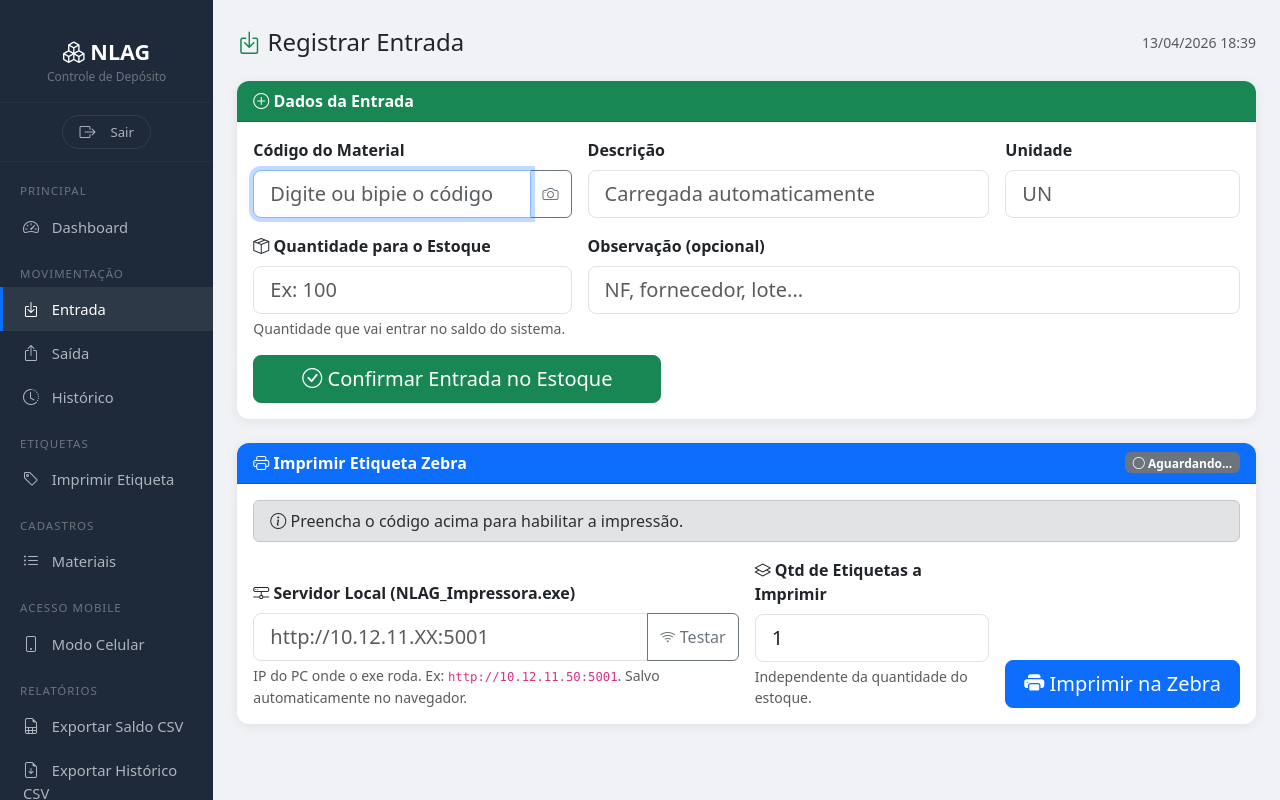
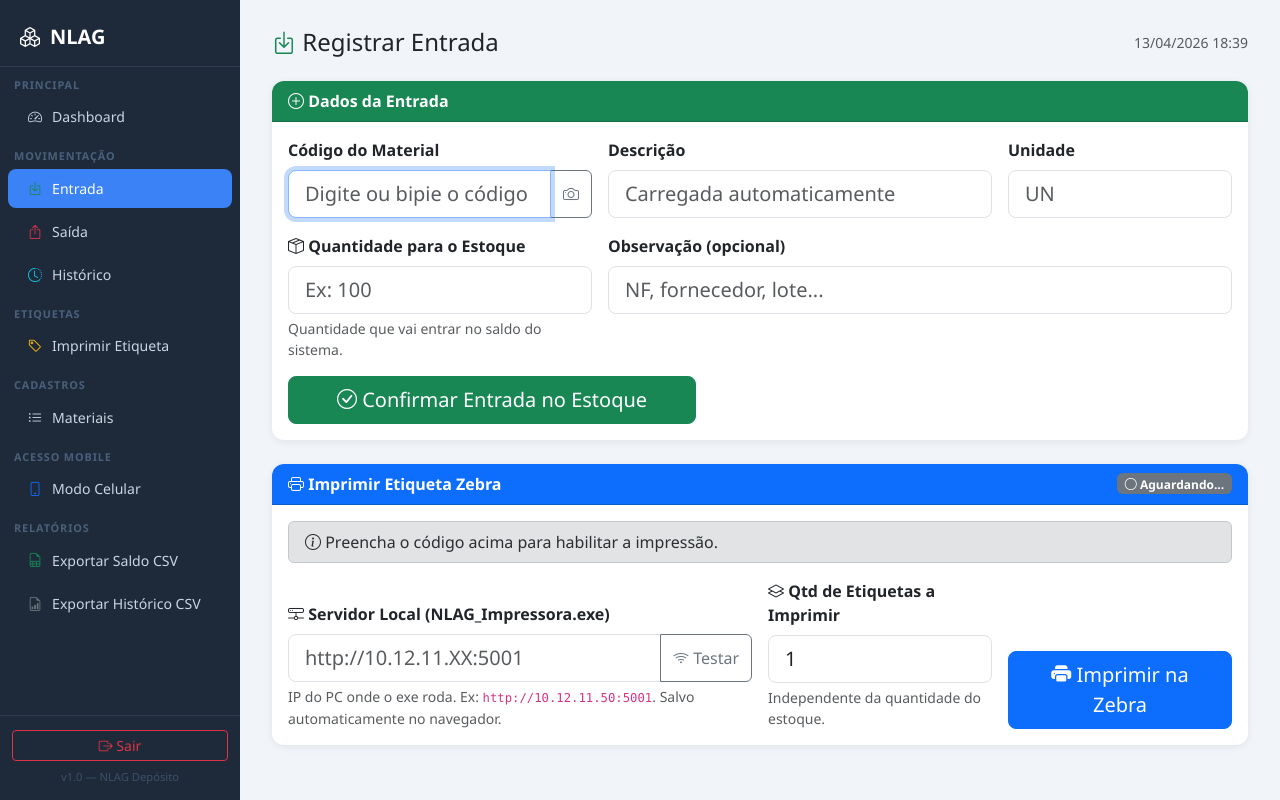
Before and after one commit to gu1001216-arch/NLAG, a Flask app: page /entrada in a window 1280 px wide. Run offline with Flask 3, Linux system fonts and the light colour scheme; the visitor is signed in with stand-in values (Sample User, id 1); data that the repository does not hold is empty; some libraries are stand-ins or nearby versions.

Commit message:
base.html

```diff
--- a/templates/base.html
+++ b/templates/base.html
@@ -3,167 +3,201 @@
 <head>
   <meta charset="UTF-8">
   <meta name="viewport" content="width=device-width, initial-scale=1">
-  <title>Depósito NLAG</title>
+  <title>NLAG — Controle de Depósito</title>
   <link href="https://cdn.jsdelivr.net/npm/bootstrap@5.3.3/dist/css/bootstrap.min.css" rel="stylesheet">
   <link href="https://cdn.jsdelivr.net/npm/bootstrap-icons@1.11.3/font/bootstrap-icons.css" rel="stylesheet">
   <style>
-    body { background-color: #f0f2f5; }
-    .sidebar {
-      min-height: 100vh; background: #1e2a3a;
-      padding-top: 20px; position: sticky;
-      top: 0; height: 100vh; overflow-y: auto;
+    :root { --sidebar-w: 240px; --sidebar-bg: #1e2a3a; --sidebar-txt: #cbd5e1; --sidebar-active: #3b82f6; }
+    body  { background: #f1f5f9; margin: 0; font-family: 'Segoe UI', sans-serif; }
+
+    /* ── Sidebar ── */
+    #sidebar {
+      width: var(--sidebar-w);
+      min-height: 100vh;
+      background: var(--sidebar-bg);
+      position: fixed; top: 0; left: 0; z-index: 1000;
+      display: flex; flex-direction: column;
+      transition: transform 0.3s ease;
     }
-    .sidebar a {
-      display: block; color: #adb5bd;
-      padding: 10px 20px; text-decoration: none;
-      font-size: 0.92rem; border-left: 3px solid transparent;
-      transition: all 0.2s;
+    #sidebar .brand {
+      padding: 22px 20px 14px;
+      color: #fff;
+      font-size: 1.25rem;
+      font-weight: 700;
+      border-bottom: 1px solid #2d3d50;
+      display: flex; align-items: center; gap: 10px;
     }
-    .sidebar a:hover, .sidebar a.active {
-      color: #fff; background: rgba(255,255,255,0.07);
-      border-left: 3px solid #0d6efd;
+    #sidebar .nav-section {
+      padding: 10px 14px 2px;
+      font-size: 0.68rem;
+      text-transform: uppercase;
+      letter-spacing: .08em;
+      color: #4a607a;
+      font-weight: 600;
     }
-    .sidebar a i { margin-right: 9px; font-size: 1rem; }
-    .menu-titulo {
-      color: #6c757d; font-size: 0.72rem;
-      text-transform: uppercase; letter-spacing: 1px;
-      padding: 16px 20px 5px;
+    #sidebar a.nav-link {
+      color: var(--sidebar-txt);
+      padding: 9px 20px;
+      font-size: 0.88rem;
+      border-radius: 8px;
+      margin: 2px 8px;
+      display: flex; align-items: center; gap: 10px;
+      transition: background 0.15s, color 0.15s;
+      text-decoration: none;
     }
-    .sidebar-logo { color: #fff; font-size: 1.35rem; font-weight: 700; }
-    .sidebar-sub  { color: #6c757d; font-size: 0.75rem; }
-    .sidebar-footer { padding: 20px 20px 10px; color: #3d5068; font-size: 0.70rem; text-align: center; }
-    .main-content { padding: 28px 24px; }
-    .card { border: none; border-radius: 12px; box-shadow: 0 2px 12px rgba(0,0,0,0.07); }
+    #sidebar a.nav-link:hover  { background: #2d3d50; color: #fff; }
+    #sidebar a.nav-link.active { background: var(--sidebar-active); color: #fff; }
+    #sidebar .logout-area {
+      margin-top: auto;
+      padding: 14px 12px;
+      border-top: 1px solid #2d3d50;
+    }
+
+    /* ── Main ── */
+    #main {
+      margin-left: var(--sidebar-w);
+      padding: 28px 32px;
+      min-height: 100vh;
+      transition: margin-left 0.3s ease;
+    }
+
+    /* ── Overlay mobile ── */
+    #overlay {
+      display: none;
+      position: fixed; inset: 0;
+      background: rgba(0,0,0,0.5);
+      z-index: 999;
+    }
+
+    /* ── Navbar mobile ── */
+    #navbar-mobile {
+      display: none;
+      position: sticky; top: 0; z-index: 998;
+      background: var(--sidebar-bg);
+      padding: 10px 16px;
+      align-items: center;
+      gap: 12px;
+    }
+    #navbar-mobile span { color: #fff; font-weight: 700; font-size: 1.1rem; }
+
+    @media (max-width: 768px) {
+      #sidebar       { transform: translateX(-100%); }
+      #sidebar.open  { transform: translateX(0); }
+      #main          { margin-left: 0; padding: 16px; }
+      #navbar-mobile { display: flex; }
+      #overlay.show  { display: block; }
+    }
+
+    /* ── Cards e tabelas ── */
+    .card { border: none; border-radius: 12px; box-shadow: 0 2px 8px rgba(0,0,0,.07); }
     .card-header { border-radius: 12px 12px 0 0 !important; font-weight: 600; }
-    .table thead th { background-color: #1e2a3a; color: #fff; border: none; }
-    .navbar-mobile {
-      display: none; background: #1e2a3a;
-      padding: 12px 16px; align-items: center;
-      justify-content: space-between;
-      position: sticky; top: 0; z-index: 1030;
-    }
-    .navbar-mobile .logo { color: #fff; font-size: 1.1rem; font-weight: 700; }
-    .navbar-mobile .btn-menu {
-      background: none; border: none; color: #fff;
-      font-size: 1.6rem; cursor: pointer; padding: 0; line-height: 1;
-    }
-    .overlay {
-      display: none; position: fixed; top: 0; left: 0;
-      width: 100%; height: 100%;
-      background: rgba(0,0,0,0.5); z-index: 1040;
-    }
-    .overlay.ativa { display: block; }
-    @media (max-width: 768px) {
-      .navbar-mobile { display: flex; }
-      .sidebar {
-        display: none; position: fixed; top: 0; left: 0;
-        width: 270px; height: 100vh; z-index: 1050;
-        min-height: 100vh; padding-top: 12px;
-      }
-      .sidebar.aberta { display: block; }
-      .main-content { padding: 16px 12px; }
-    }
+    .table thead th { background: #f8fafc; font-size: 0.82rem; text-transform: uppercase; letter-spacing: .04em; }
+
+    /* ── Flash messages ── */
+    .flash-container { position: sticky; top: 0; z-index: 990; }
+
     @media print {
-      .no-print, .sidebar, .navbar-mobile { display: none !important; }
-      .col-md-2 { display: none !important; }
-      .col-md-10 { width: 100% !important; flex: 0 0 100% !important; max-width: 100% !important; }
+      #sidebar, #navbar-mobile, .no-print { display: none !important; }
+      #main { margin-left: 0 !important; padding: 0 !important; }
     }
   </style>
 </head>
 <body>
-<div class="overlay" id="overlay" onclick="fecharMenu()"></div>
-<div class="navbar-mobile no-print">
-  <span class="logo"><i class="bi bi-boxes"></i> NLAG — Depósito</span>
-  <button class="btn-menu" onclick="abrirMenu()"><i class="bi bi-list"></i></button>
+
+<!-- ── Overlay mobile ── -->
+<div id="overlay" onclick="fecharMenu()"></div>
+
+<!-- ── Sidebar ── -->
+<nav id="sidebar">
+  <div class="brand">
+    <i class="bi bi-boxes"></i> NLAG
   </div>
-<div class="container-fluid p-0">
-  <div class="row g-0">
-    <div class="col-md-2 sidebar no-print" id="sidebar">
-      <div class="d-md-none text-end px-3 pb-1">
-        <button onclick="fecharMenu()" style="background:none;border:none;color:#adb5bd;font-size:1.4rem;">
-          <i class="bi bi-x-lg"></i>
-        </button>
-      </div>
-      <div class="text-center py-3 px-2">
-        <div class="sidebar-logo"><i class="bi bi-boxes"></i> NLAG</div>
-        <div class="sidebar-sub">Controle de Depósito</div>
-      </div>
-      <hr style="border-color:#2d3d50;margin:0 0 4px 0;">
-      <div class="text-center py-2">
-        <a href="/logout" style="display:inline-flex;align-items:center;gap:6px;
-           color:#adb5bd;font-size:0.82rem;text-decoration:none;
-           border:1px solid #2d3d50;border-radius:20px;padding:4px 16px;transition:all 0.2s;"
-           onmouseover="this.style.color='#fff';this.style.borderColor='#6c757d';"
-           onmouseout="this.style.color='#adb5bd';this.style.borderColor='#2d3d50';">
+
+  <div class="nav-section">Principal</div>
+  <a href="/" class="nav-link {% if request.endpoint=='index' %}active{% endif %}">
+    <i class="bi bi-speedometer2"></i> Dashboard
+  </a>
+
+  <div class="nav-section">Movimentação</div>
+  <a href="/entrada" class="nav-link {% if request.endpoint=='entrada' %}active{% endif %}">
+    <i class="bi bi-box-arrow-in-down text-success"></i> Entrada
+  </a>
+  <a href="/saida" class="nav-link {% if request.endpoint=='saida' %}active{% endif %}">
+    <i class="bi bi-box-arrow-up text-danger"></i> Saída
+  </a>
+  <a href="/historico" class="nav-link {% if request.endpoint=='historico' %}active{% endif %}">
+    <i class="bi bi-clock-history text-info"></i> Histórico
+  </a>
+
+  <div class="nav-section">Etiquetas</div>
+  <a href="/imprimir_etiqueta" class="nav-link {% if request.endpoint=='imprimir_etiqueta' %}active{% endif %}">
+    <i class="bi bi-tag text-warning"></i> Imprimir Etiqueta
+  </a>
+
+  <div class="nav-section">Cadastros</div>
+  <a href="/materiais" class="nav-link {% if request.endpoint=='materiais' %}active{% endif %}">
+    <i class="bi bi-list-ul"></i> Materiais
+  </a>
+
+  <div class="nav-section">Acesso Mobile</div>
+  <a href="/coletor" class="nav-link {% if request.endpoint=='coletor' %}active{% endif %}">
+    <i class="bi bi-phone text-primary"></i> Modo Celular
+  </a>
+
+  <div class="nav-section">Relatórios</div>
+  <a href="/exportar_saldo" class="nav-link">
+    <i class="bi bi-file-earmark-spreadsheet text-success"></i> Exportar Saldo CSV
+  </a>
+  <a href="/exportar_historico" class="nav-link">
+    <i class="bi bi-file-earmark-bar-graph text-secondary"></i> Exportar Histórico CSV
+  </a>
+
+  <div class="logout-area">
+    <a href="/logout" class="btn btn-outline-danger btn-sm w-100">
       <i class="bi bi-box-arrow-right"></i> Sair
     </a>
+    <div class="text-center mt-2" style="font-size:0.7rem;color:#3d5068;">v1.0 — NLAG Depósito</div>
   </div>
-      <hr style="border-color:#2d3d50;margin:4px 0;">
-      <div class="menu-titulo">Principal</div>
-      <a href="/" class="{{ 'active' if request.endpoint == 'index' else '' }}">
-        <i class="bi bi-speedometer2"></i> Dashboard
-      </a>
-      <div class="menu-titulo">Movimentação</div>
-      <a href="/entrada" class="{{ 'active' if request.endpoint == 'entrada' else '' }}">
-        <i class="bi bi-box-arrow-in-down"></i> Entrada
-      </a>
-      <a href="/saida" class="{{ 'active' if request.endpoint == 'saida' else '' }}">
-        <i class="bi bi-box-arrow-up"></i> Saída
-      </a>
-      <a href="/historico" class="{{ 'active' if request.endpoint == 'historico' else '' }}">
-        <i class="bi bi-clock-history"></i> Histórico
-      </a>
-      <div class="menu-titulo">Etiquetas</div>
-      <a href="/imprimir_etiqueta" class="{{ 'active' if request.endpoint == 'imprimir_etiqueta' else '' }}">
-        <i class="bi bi-tag"></i> Imprimir Etiqueta
-      </a>
-      <div class="menu-titulo">Cadastros</div>
-      <a href="/materiais" class="{{ 'active' if request.endpoint == 'materiais' else '' }}">
-        <i class="bi bi-list-ul"></i> Materiais
-      </a>
-      <div class="menu-titulo">Acesso Mobile</div>
-      <a href="/coletor" class="{{ 'active' if request.endpoint == 'coletor' else '' }}">
-        <i class="bi bi-phone"></i> Modo Celular
-      </a>
-      <div class="menu-titulo">Relatórios</div>
-      <a href="/exportar_saldo">
-        <i class="bi bi-file-earmark-spreadsheet"></i> Exportar Saldo CSV
-      </a>
-      <a href="/exportar_historico">
-        <i class="bi bi-file-earmark-arrow-down"></i> Exportar Histórico CSV
-      </a>
-      <div class="sidebar-footer">v1.0 — NLAG Depósito</div>
+</nav>
+
+<!-- ── Navbar mobile ── -->
+<div id="navbar-mobile">
+  <button class="btn btn-sm btn-outline-light" onclick="abrirMenu()">
+    <i class="bi bi-list fs-5"></i>
+  </button>
+  <i class="bi bi-boxes text-primary fs-5"></i>
+  <span>NLAG</span>
 </div>
-    <div class="col-md-10 main-content">
+
+<!-- ── Conteúdo principal ── -->
+<div id="main">
+  <!-- Flash messages -->
+  <div class="flash-container">
     {% with messages = get_flashed_messages(with_categories=true) %}
       {% if messages %}
-          {% for categoria, mensagem in messages %}
-            <div class="alert alert-{{ categoria }} alert-dismissible fade show" role="alert">
-              {{ mensagem }}
+        {% for category, message in messages %}
+          <div class="alert alert-{{ category }} alert-dismissible fade show mb-3" role="alert">
+            {{ message }}
             <button type="button" class="btn-close" data-bs-dismiss="alert"></button>
           </div>
         {% endfor %}
       {% endif %}
     {% endwith %}
+  </div>
+
   {% block content %}{% endblock %}
 </div>
-  </div>
-</div>
+
 <script src="https://cdn.jsdelivr.net/npm/bootstrap@5.3.3/dist/js/bootstrap.bundle.min.js"></script>
 <script>
   function abrirMenu() {
-    document.getElementById('sidebar').classList.add('aberta');
-    document.getElementById('overlay').classList.add('ativa');
-    document.body.style.overflow = 'hidden';
+    document.getElementById('sidebar').classList.add('open');
+    document.getElementById('overlay').classList.add('show');
   }
   function fecharMenu() {
-    document.getElementById('sidebar').classList.remove('aberta');
-    document.getElementById('overlay').classList.remove('ativa');
-    document.body.style.overflow = '';
+    document.getElementById('sidebar').classList.remove('open');
+    document.getElementById('overlay').classList.remove('show');
   }
-  document.querySelectorAll('#sidebar a').forEach(link => {
-    link.addEventListener('click', () => { if (window.innerWidth <= 768) fecharMenu(); });
-  });
 </script>
 </body>
 </html>
```
Lines whose indentation alone changed are shown as unchanged.
